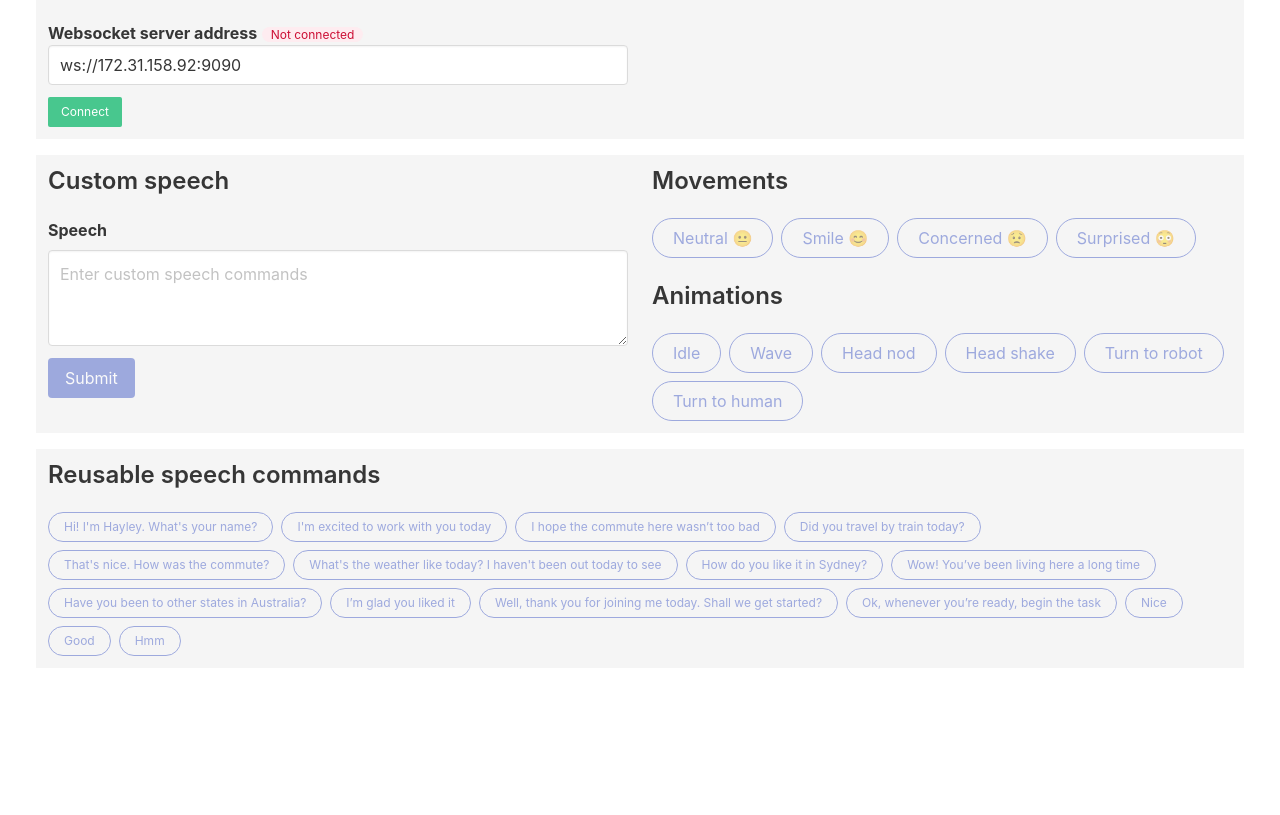
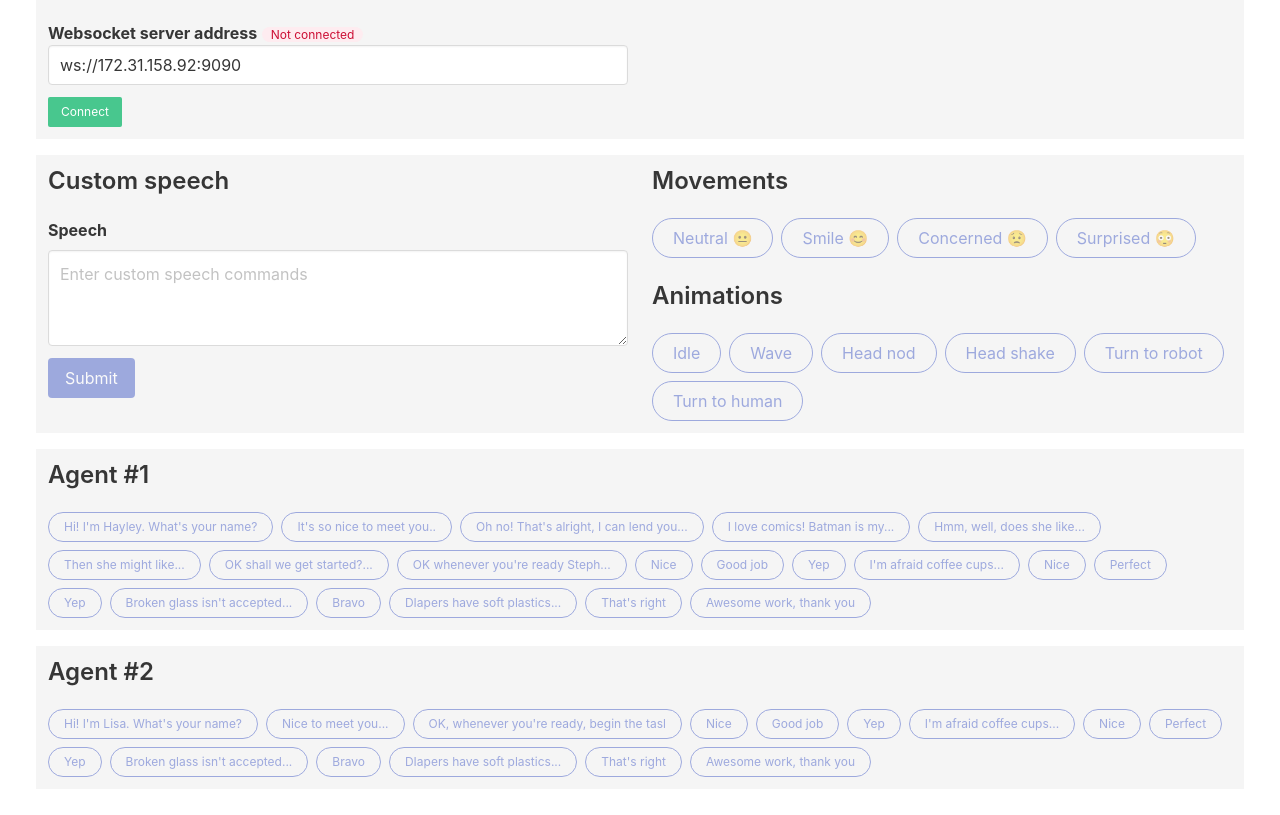
Before and after one commit to zainabalasadi/ROS-TTS-WoZ, a plain HTML site: page index.html in a window 1280 px wide. Shown: the part 147-962 px from the top of the page. Before the commit the page ends 851 px from the top, so only its background shows below. Drawn offline with nearby package versions, Linux system fonts and the light colour scheme.

Commit message:
Updated agent lines

```diff
--- a/index.html
+++ b/index.html
@@ -72,23 +72,51 @@
 
             <div class="columns mt-4">
                 <div class="column is-full has-background-white-ter">
-                    <h4 class="title is-4">Reusable speech commands</h4>
+                    <h4 class="title is-4">Agent #1</h4>
                     <div class="buttons are-small">
                         <button @click="sendSpeech('Hi! I\'m Hayley. What\'s your name?')" :disabled="loading || !connected" class="button is-outlined is-link is-rounded">Hi! I'm Hayley. What's your name?</button>
-                        <button @click="sendSpeech('I\'m excited to work with you today')" :disabled="loading || !connected" class="button is-outlined is-link is-rounded">I'm excited to work with you today</button>
-                        <button @click="sendSpeech('I hope the commute here wasn\'t too bad')" :disabled="loading || !connected" class="button is-outlined is-link is-rounded">I hope the commute here wasn’t too bad</button>
-                        <button @click="sendSpeech('Did you travel by train today?')" :disabled="loading || !connected" class="button is-outlined is-link is-rounded">Did you travel by train today?</button>
-                        <button @click="sendSpeech('That\'s nice. How was the commute?')" :disabled="loading || !connected" class="button is-outlined is-link is-rounded">That's nice. How was the commute?</button>
-                        <button @click="sendSpeech('What\'s the weather like today? I haven\'t been out today to see')" :disabled="loading || !connected" class="button is-outlined is-link is-rounded">What's the weather like today? I haven't been out today to see</button>
-                        <button @click="sendSpeech('How do you like it in Sydney?')" :disabled="loading || !connected" class="button is-outlined is-link is-rounded">How do you like it in Sydney?</button>
-                        <button @click="sendSpeech('Wow! You\'ve been living here a long time')" :disabled="loading || !connected" class="button is-outlined is-link is-rounded">Wow! You’ve been living here a long time</button>
-                        <button @click="sendSpeech('Have you been to other states in Australia?')" :disabled="loading || !connected" class="button is-outlined is-link is-rounded">Have you been to other states in Australia?</button>
-                        <button @click="sendSpeech('I\'m glad you liked it')" :disabled="loading || !connected" class="button is-outlined is-link is-rounded">I’m glad you liked it</button>
-                        <button @click="sendSpeech('Well, thank you for joining me today. Shall we get started?')" :disabled="loading || !connected" class="button is-outlined is-link is-rounded">Well, thank you for joining me today. Shall we get started?</button>
-                        <button @click="sendSpeech('Ok, whenever you\'re ready, begin the task')" :disabled="loading || !connected" class="button is-outlined is-link is-rounded">Ok, whenever you’re ready, begin the task</button>
+                        <button @click="sendSpeech('It\'s so nice to meet you Steph. I\'m super excited to work with you today. I hope the commute here wasn\'t too bad, the rain was so heavy earlier')" :disabled="loading || !connected" class="button is-outlined is-link is-rounded">It's so nice to meet you..</button>
+                        <button @click="sendSpeech('Oh no! That\'s alright, I can lend you one from the office to use when you get back home')" :disabled="loading || !connected" class="button is-outlined is-link is-rounded">Oh no! That's alright, I can lend you...</button>
+                        <button @click="sendSpeech('I love comics! Bat-man is my all-time favourite. The complexity of his character is top notch')" :disabled="loading || !connected" class="button is-outlined is-link is-rounded">I love comics! Batman is my...</button>
+                        <button @click="sendSpeech('Ahh okay, well does she like more uplifting or, dark and gruesome stories?')" :disabled="loading || !connected" class="button is-outlined is-link is-rounded">Hmm, well, does she like...</button>
+                        <button @click="sendSpeech('Then she might like Flashpoint Bat-man the Knight of Vengeance. It has the most brooding and haunting cliffhangers in any Batman comic')" :disabled="loading || !connected" class="button is-outlined is-link is-rounded">Then she might like...</button>
+                        <button @click="sendSpeech('Ok, shall we get started? The forecast tells me it is going to start raining in thirty minutes, so lets finish ASAP so you can get home dry')" :disabled="loading || !connected" class="button is-outlined is-link is-rounded">OK shall we get started?...</button>
+                        <button @click="sendSpeech('OK. Whenever you\'re ready Steph, begin the task.')" :disabled="loading || !connected" class="button is-outlined is-link is-rounded">OK whenever you're ready Steph...</button>
                         <button @click="sendSpeech('Nice')" :disabled="loading || !connected" class="button is-outlined is-link is-rounded">Nice</button>
-                        <button @click="sendSpeech('Good')" :disabled="loading || !connected" class="button is-outlined is-link is-rounded">Good</button>
-                        <button @click="sendSpeech('Hmm')" :disabled="loading || !connected" class="button is-outlined is-link is-rounded">Hmm</button>
+                        <button @click="sendSpeech('Good job')" :disabled="loading || !connected" class="button is-outlined is-link is-rounded">Good job</button>
+                        <button @click="sendSpeech('Yep')" :disabled="loading || !connected" class="button is-outlined is-link is-rounded">Yep</button>
+                        <button @click="sendSpeech('I\'m afraid coffee cups can\'t be recycled. They have a plastic lining')" :disabled="loading || !connected" class="button is-outlined is-link is-rounded">I'm afraid coffee cups...</button>
+                        <button @click="sendSpeech('Nice')" :disabled="loading || !connected" class="button is-outlined is-link is-rounded">Nice</button>
+                        <button @click="sendSpeech('Perfect')" :disabled="loading || !connected" class="button is-outlined is-link is-rounded">Perfect</button>
+                        <button @click="sendSpeech('Yep')" :disabled="loading || !connected" class="button is-outlined is-link is-rounded">Yep</button>
+                        <button @click="sendSpeech('Broken glass isn\'t accepted by recycling waste handlers')" :disabled="loading || !connected" class="button is-outlined is-link is-rounded">Broken glass isn't accepted...</button>
+                        <button @click="sendSpeech('Bravo')" :disabled="loading || !connected" class="button is-outlined is-link is-rounded">Bravo</button>
+                        <button @click="sendSpeech('Diapers have soft plastics, and soft plastics cannot be recycled')" :disabled="loading || !connected" class="button is-outlined is-link is-rounded">DIapers have soft plastics...</button>
+                        <button @click="sendSpeech('That\'s right')" :disabled="loading || !connected" class="button is-outlined is-link is-rounded">That's right</button>
+                        <button @click="sendSpeech('Awesome work Steph. Thank you')" :disabled="loading || !connected" class="button is-outlined is-link is-rounded">Awesome work, thank you</button>
+                    </div>
+                </div>
+            </div>
+
+            <div class="columns mt-4">
+                <div class="column is-full has-background-white-ter">
+                    <h4 class="title is-4">Agent #2</h4>
+                    <div class="buttons are-small">
+                        <button @click="sendSpeech('Hi! I\'m Lisa. What\'s your name?')" :disabled="loading || !connected" class="button is-outlined is-link is-rounded">Hi! I'm Lisa. What's your name?</button>
+                        <button @click="sendSpeech('Nice to meet you. Shall we get started?')" :disabled="loading || !connected" class="button is-outlined is-link is-rounded">Nice to meet you...</button>
+                        <button @click="sendSpeech('OK. Whenever you\'re ready, begin the task.')" :disabled="loading || !connected" class="button is-outlined is-link is-rounded">OK, whenever you're ready, begin the tasl</button>
+                        <button @click="sendSpeech('Nice')" :disabled="loading || !connected" class="button is-outlined is-link is-rounded">Nice</button>
+                        <button @click="sendSpeech('Good job')" :disabled="loading || !connected" class="button is-outlined is-link is-rounded">Good job</button>
+                        <button @click="sendSpeech('Yep')" :disabled="loading || !connected" class="button is-outlined is-link is-rounded">Yep</button>
+                        <button @click="sendSpeech('I\'m afraid coffee cups can\'t be recycled. They have a plastic lining')" :disabled="loading || !connected" class="button is-outlined is-link is-rounded">I'm afraid coffee cups...</button>
+                        <button @click="sendSpeech('Nice')" :disabled="loading || !connected" class="button is-outlined is-link is-rounded">Nice</button>
+                        <button @click="sendSpeech('Perfect')" :disabled="loading || !connected" class="button is-outlined is-link is-rounded">Perfect</button>
+                        <button @click="sendSpeech('Yep')" :disabled="loading || !connected" class="button is-outlined is-link is-rounded">Yep</button>
+                        <button @click="sendSpeech('Broken glass isn\'t accepted by recycling waste handlers')" :disabled="loading || !connected" class="button is-outlined is-link is-rounded">Broken glass isn't accepted...</button>
+                        <button @click="sendSpeech('Bravo')" :disabled="loading || !connected" class="button is-outlined is-link is-rounded">Bravo</button>
+                        <button @click="sendSpeech('Diapers have soft plastics, and soft plastics cannot be recycled')" :disabled="loading || !connected" class="button is-outlined is-link is-rounded">DIapers have soft plastics...</button>
+                        <button @click="sendSpeech('That\'s right')" :disabled="loading || !connected" class="button is-outlined is-link is-rounded">That's right</button>
+                        <button @click="sendSpeech('Awesome work Steph. Thank you')" :disabled="loading || !connected" class="button is-outlined is-link is-rounded">Awesome work, thank you</button>
                     </div>
                 </div>
             </div>
```
